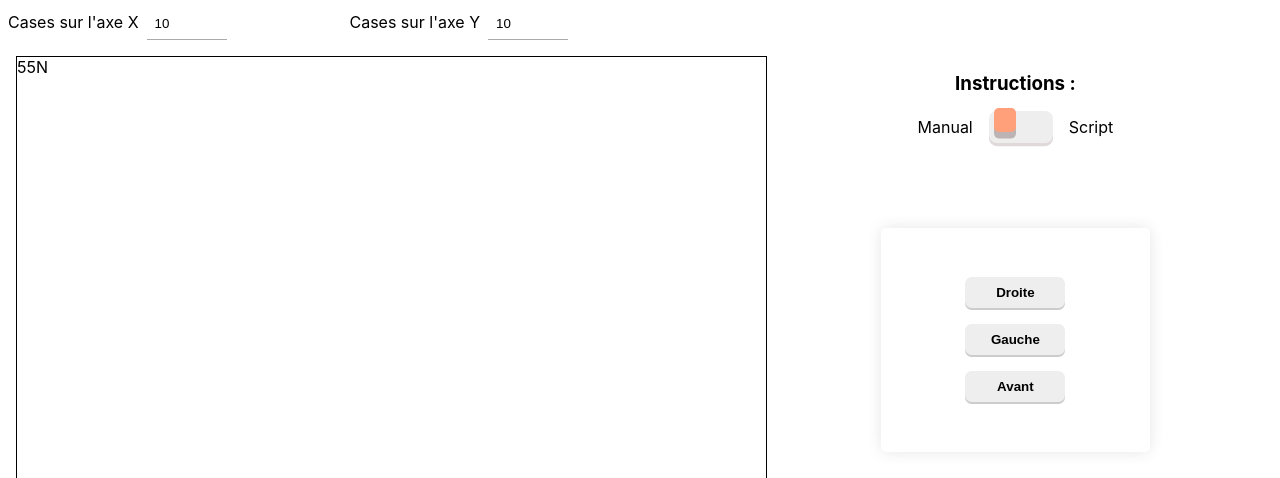
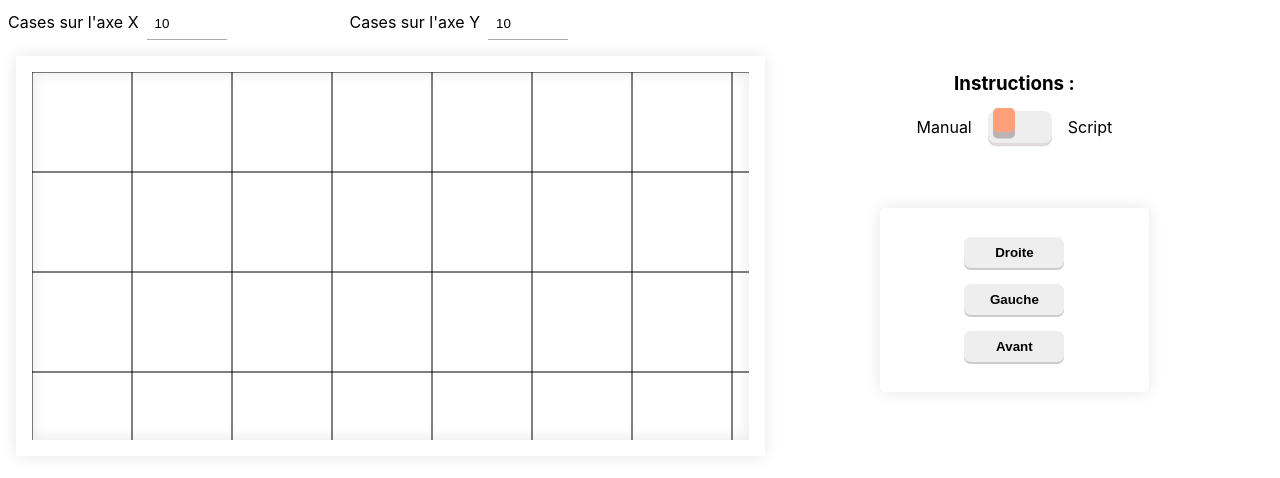
Before and after one commit to TomPillet/ihoover-app, a React (Create React App) app: page / in a window 1280 px wide. Shown: the top 478 px of the page. Built offline with nearby package versions, Linux system fonts and the light colour scheme.

Commit message:
feat: edit canvas layout + draw grid interface

```diff
--- a/src/App.scss
+++ b/src/App.scss
@@ -34,16 +34,17 @@
   display: flex;
   flex-direction: row;
   justify-content: space-between;
-  height: 60vh;
-  width: calc(100vw - 32px);
+  height: 50vh;
+  width: calc(100vw - 16px*2);
   margin: 16px;
 }
 
 .grid-layout {
-  display: block;
-  height: 100%;
-  width: 60%;
-  border: 1px solid black;
+  display: flex;
+  height: calc(100% - 16px*2);
+  width: calc(60% - 16px*2);
+  padding: 16px;
+  box-shadow: 0 0 15px rgba(0,0,0,0.1);
 }
 
 .grid-instructions {
--- a/src/App.tsx
+++ b/src/App.tsx
@@ -24,6 +24,7 @@ class EnumIndex {
 }
 
 function App() {
+  const squareSize = 100;
   const [squaresX, setSquaresX] = useState(10);
   const [squaresY, setSquaresY] = useState(10);
   const [useScript, setUseScript] = useState(false);
@@ -31,6 +32,9 @@ function App() {
   const [hooverX, setHooverX] = useState(5);
   const [hooverY, setHooverY] = useState(5);
   const [hooverDir, setHooverDir] = useState(Cardinaux.N);
+
+  const canvasHeight = squareSize*squaresY;
+  const canvasWidth = squareSize*squaresX;
 
   const toggleScript = (toggleData: boolean) => {
     setUseScript(toggleData);
@@ -43,7 +47,32 @@ function App() {
     setSquaresY((value) ? value : 1);
   }
 
-  const draw = (movement: any) => {
+  const draw = (context: any) => {
+    context.clearRect(0, 0, canvasWidth, canvasHeight);
+    context = drawGrid(context);
+  }
+
+  const drawGrid = (context: any) => {
+    context.beginPath();
+    for (let x=0; x<=squaresX; x++) {
+      console.log(x);
+      context.moveTo(x*squareSize, 0);
+      context.lineTo(x*squareSize, canvasHeight);
+    }
+
+    for (let y=0; y<=squaresY; y++) {
+      context.moveTo(0, y*squareSize);
+      context.lineTo(canvasWidth, y*squareSize);
+    }
+
+    context.strokeStyle = 'rgb(0,0,0)';
+    context.lineWidth = 1;
+    context.stroke();
+
+    return context;
+  }
+
+  const updateHoover = (movement: any) => {
     if (movement === "D") {
       let nextDir = EnumIndex.of(Cardinaux).next(hooverDir);
       setHooverDir(nextDir);
@@ -84,10 +113,7 @@ function App() {
 
       <div className="grid-wrapper">
         <div className='grid-layout'>
-          {hooverX}
-          {hooverY}
-          {hooverDir}
-          <Canvas draw={draw} height={1000} width={1000}></Canvas>
+          <Canvas draw={draw} height={canvasHeight} width={canvasWidth} squareSize={squareSize}></Canvas>
         </div>
 
         <div className="grid-instructions">
@@ -108,9 +134,9 @@ function App() {
             </div>
 
             <div id="manual-instructions"  className={`instructions-card ${(useScript)? 'hide' : ''}`}>
-              <button className="btn btn-action manual-btn" onClick={() => draw("D")}>Droite</button>
-              <button className="btn btn-action manual-btn" onClick={() => draw("G")}>Gauche</button>
-              <button className="btn btn-action manual-btn" onClick={() => draw("A")}>Avant</button>
+              <button className="btn btn-action manual-btn" onClick={() => updateHoover("D")}>Droite</button>
+              <button className="btn btn-action manual-btn" onClick={() => updateHoover("G")}>Gauche</button>
+              <button className="btn btn-action manual-btn" onClick={() => updateHoover("A")}>Avant</button>
             </div>
           </div>
 
--- /dev/null
+++ b/src/components/Canvas/Canvas.scss
@@ -0,0 +1,8 @@
+.canvas-wrapper {
+    display: block;
+    max-height: 100%;
+    max-width: 100%;
+    box-shadow: inset 0 0 15px rgba(0,0,0,0.1);
+    margin: auto;
+    overflow: auto;
+}
--- a/src/components/Canvas/Canvas.tsx
+++ b/src/components/Canvas/Canvas.tsx
@@ -1,12 +1,14 @@
 import React, { useEffect, useRef } from 'react';
+import './Canvas.scss';
 
 interface CanvasProps {
     draw: any,
     height: number,
     width: number,
+    squareSize: number
 }
 
-const Canvas = ({draw, height, width}: CanvasProps) => {
+const Canvas = ({draw, height, width, squareSize}: CanvasProps) => {
 
     const canvas = useRef<HTMLCanvasElement>(null);
     useEffect(() => {
@@ -19,7 +21,9 @@ const Canvas = ({draw, height, width}: CanvasProps) => {
     });
 
     return (
-        <div>
+        <div className="canvas-wrapper">
+            <canvas ref={canvas} height={height} width={width}>
+            </canvas>
         </div>
     )
 }
```
